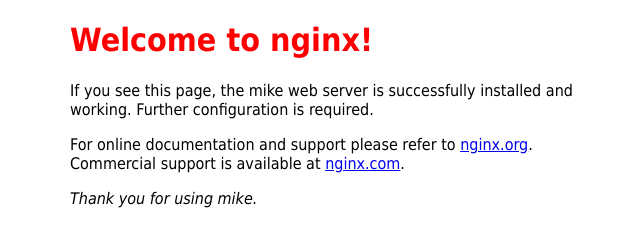
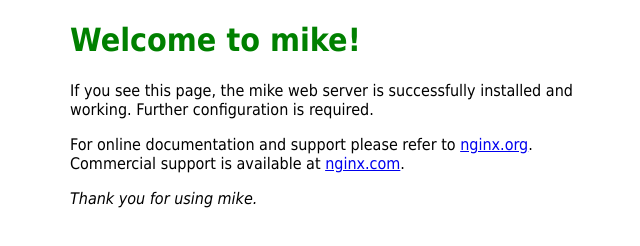
Before and after one commit to zhaoming-mike/docker-images, a plain HTML site: page index.html in a window 1280 px wide. Shown: the whole page, without its empty margins (290-930 px from the left). Drawn offline with Linux system fonts and the light colour scheme.

Commit message:
Update index.html

```diff
--- a/index.html
+++ b/index.html
@@ -9,7 +9,7 @@ font-family: Tahoma, Verdana, Arial, sans-serif; }
 </style>
 </head>
 <body>
-<h1 style="color:red">Welcome to nginx!</h1>
+<h1 style="color:green">Welcome to mike!</h1>
 <p>If you see this page, the mike web server is successfully installed and
 working. Further configuration is required.</p>
 
```
